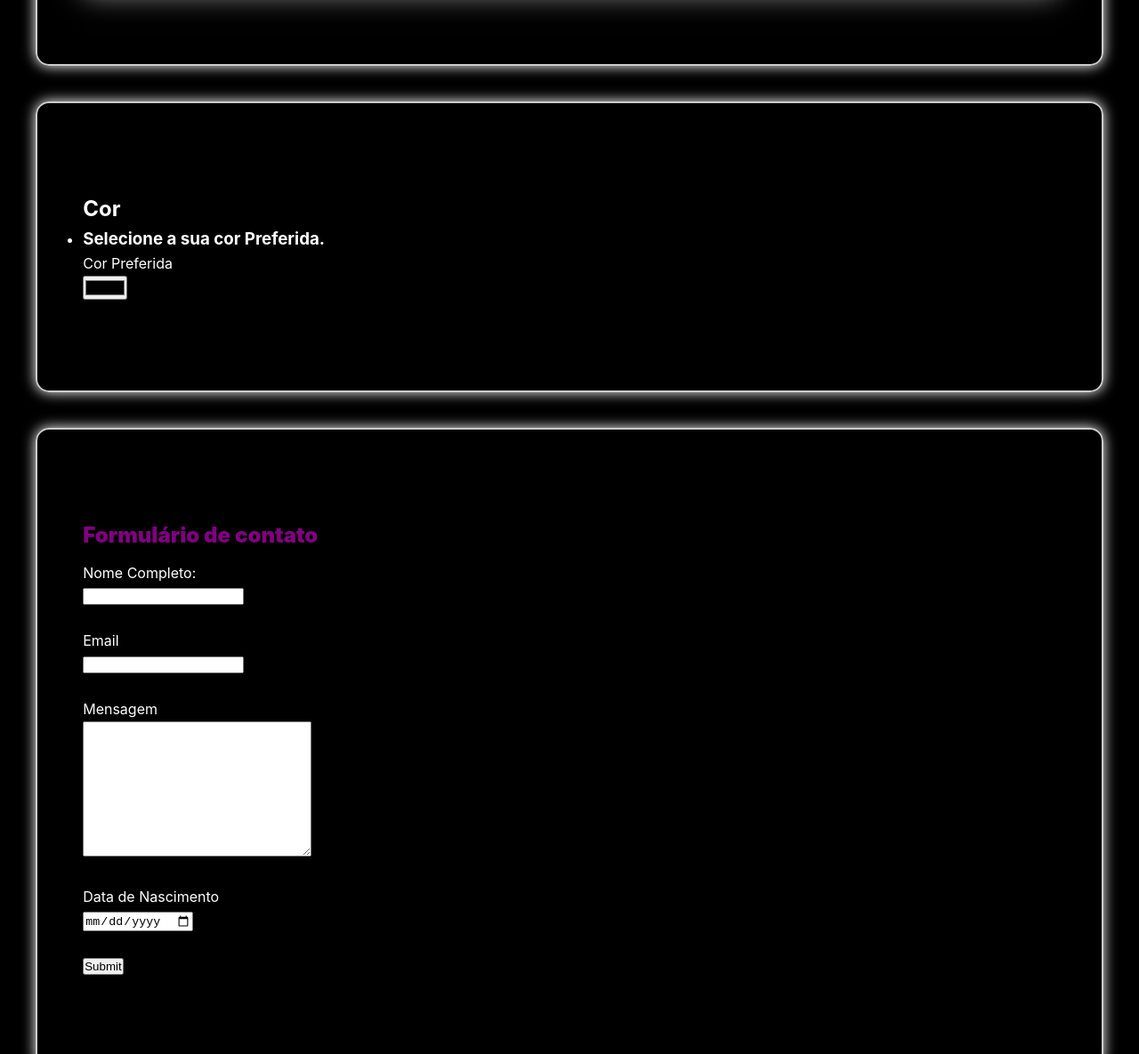
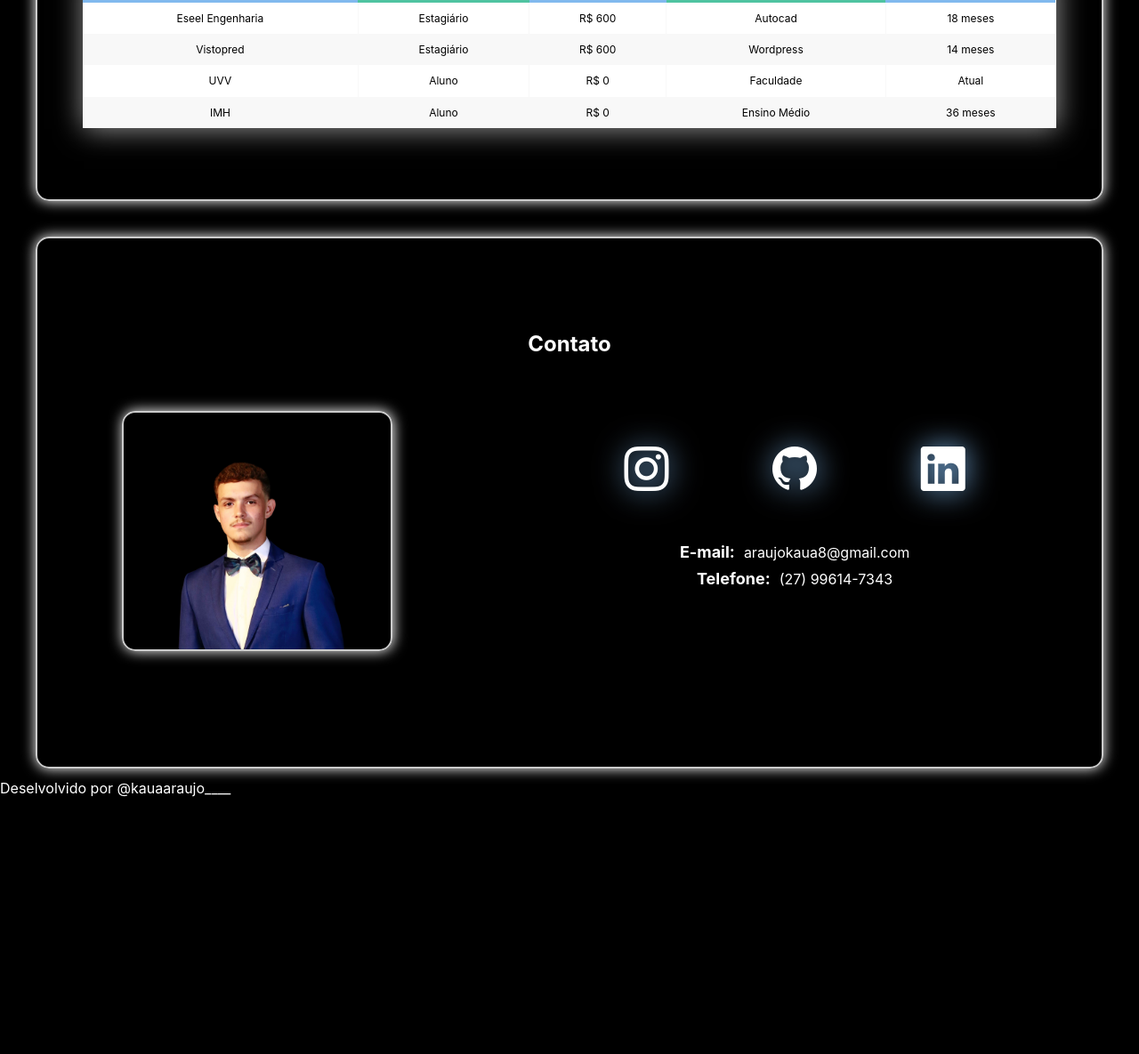
Before and after one commit to KauaAraujodS/portifolio, a plain HTML site: page index.html in a window 1280 px wide. Shown: the part 1809-2994 px from the top of the page at 89% size. After the commit the page ends 2709 px from the top, so only its background shows below. Drawn offline with nearby package versions, Linux system fonts and the light colour scheme.

Commit message:
atualizado

```diff
--- a/index.css
+++ b/index.css
@@ -216,11 +216,19 @@ main .Habilidades .flex {
 }
 
 .caixahabilidades {
+    display: grid;
+    justify-content: space-around;
+    align-items: center;
+    max-width: 180px;
+    min-width: 180px ;
+    min-height: 250px;
     padding: 10px 4%;
     border-radius: 15px;
     cursor: pointer;
     box-shadow: 0px 0px 15px white;
 }
+
+
 
 main .caixahabilidades:hover {
     color: rgb(129, 185, 238);
@@ -307,8 +315,10 @@ main .caixahabilidades:hover {
 
 /*  ACABOU TABALA ESTILO E EXPERIENCIAS */
 
+/*COMECA CONTACT*/
 
-#cor {
+#contact{
+    max-height: 800px;
     padding: 100px 4%;
     margin: 40px;
     border: 2px solid #ccc;
@@ -316,24 +326,113 @@ main .caixahabilidades:hover {
     box-shadow: 0px 0px 15px white;
 }
 
-#formulario {
-    padding: 100px 4%;
-    margin: 40px;
+#contato-text{
+    display: flex;
+    align-items: center;
+    justify-content: center;
+}
+
+.content-ctt{
+
+    display: flex;
+    justify-content: space-between;
+    padding: 30px 4%;
+}
+
+#caixa-foto{
+    display: flex;
     border: 2px solid #ccc;
     border-radius: 15px;
-    box-shadow: 0px 0px 15px white;
+    box-shadow: 1px 0px 15px white;
 }
+
+#conteudo{
+    display: grid;
+    width: 500px;
+}
+
+#redes-sociais{
+    display: flex;
+    align-items: center;
+    justify-content: space-around;
+}
+
+#insta{
+    color: white;
+    font-size: 50px;
+}
+
+#insta i{
+    color: white;
+    filter: drop-shadow(1px 1px 16px rgba(129, 185, 238, 1));
+}
+
+#git{
+    color: white;
+    font-size: 50px;
+}
+
+#git i{
+    color: white;
+    filter: drop-shadow(1px 1px 16px rgba(129, 185, 238, 1));
+}
+
+#link{
+    color: white;
+    font-size: 50px;
+}
+
+#link i{
+    color: white;
+    filter: drop-shadow(1px 1px 16px rgba(129, 185, 238, 1));
+}
+
+#outras-formas{
+    display: grid;
+    align-items: center;
+    justify-content: center;
+    min-width: 500px;
+}
+
+#e-mails {
+    display: flex;
+    align-items: center;
+    justify-content: center;
+    margin-bottom: -25px;
+}
+
+#e-mails h1{
+    font-size: 18px;
+    margin-right: 10px;
+}
+
+#telefone{
+    display: flex;
+    align-items: center;
+    justify-content: center;
+}
+
+#telefone h1{
+    font-size: 18px;
+    margin-right: 10px;
+}
+
+
+
+
+
+
+
+
+
+
+
+
 
 #Sobre h2,
 #Habilidades h2,
-#Contato,
+#contact,
 #cor,
 #formulario h2 {
     margin-bottom: 10px;
 }
-
-
-#footer {
-    justify-content: center;
-    align-items: center;
-}
--- a/index.html
+++ b/index.html
@@ -71,55 +71,53 @@
                 <div class="flex">
                     <div class="caixahabilidades">
                         <i class="bi bi-filetype-html"></i>
-                        <h2>Html</h2>
+                        <h2>HTML</h2>
                         <p>Básico</p>
                     </div>
                     <div class="caixahabilidades">
                         <i class="bi bi-wordpress"></i>
-                        <h2>Wordpress</h2>
+                        <h2>WORDPRESS</h2>
                         <p>Intermediário</p>
                     </div>
                     <div class="caixahabilidades">
                         <i class="bi bi-file-earmark-word"></i>
-                        <h2>Word</h2>
+                        <h2>WORD</h2>
                         <p>Intermediário</p>
                     </div>
                     <div class="caixahabilidades">
-                        <i class="bi bi-file-earmark-word"></i>
-                        <h2>Word</h2>
+                        <i class="bi bi-file-earmark-excel"></i>
+                        <h2>EXCEL</h2>
                         <p>Intermediário</p>
                     </div>
                 </div>
                 <br>
                 <div class="flex">
                     <div class="caixahabilidades">
-                        <i class="bi bi-filetype-html"></i>
-                        <h2>Html</h2>
+                        <i class="bi bi-filetype-sql"></i>
+                        <h2>SQL</h2>
                         <p>Básico</p>
                     </div>
                     <div class="caixahabilidades">
-                        <i class="bi bi-wordpress"></i>
-                        <h2>Wordpress</h2>
+                        <i class="bi bi-filetype-css"></i>
+                        <h2>CSS</h2>
                         <p>Intermediário</p>
                     </div>
                     <div class="caixahabilidades">
-                        <i class="bi bi-file-earmark-word"></i>
-                        <h2>Word</h2>
-                        <p>Intermediário</p>
+                        <i class="bi bi-phone"></i>
+                        <h2>DEV MOBILE</h2>
+                        <p>Básico</p>
                     </div>
                     <div class="caixahabilidades">
-                        <i class="bi bi-file-earmark-word"></i>
-                        <h2>Word</h2>
-                        <p>Intermediário</p>
+                        <i class="bi bi-filetype-py"></i>
+                        <h2>PY</h2>
+                        <p>Básico</p>
                     </div>
                 </div>
             </section>
-
-
-
-
             <section id="table-exp">
-                <div id="text-exp"><h1>Experiencias</h1></div>
+                <div id="text-exp">
+                    <h1>Experiências</h1>
+                </div>
                 <div class="experiencias">
                     <table class="table">
                         <thead>
@@ -133,7 +131,7 @@
                         </thead>
                         <tbody>
                             <tr>
-                            <td>Essel Engenharia</td>
+                                <td>Eseel Engenharia</td>
                                 <td>Estagiário</td>
                                 <td>R$ 600</td>
                                 <td>Autocad</td>
@@ -165,60 +163,45 @@
                 </div>
             </section>
 
+            <section id="contact">
+                <div id="contato-text">
+                    <h1>Contato</h1>
+                </div>
+                <br>
+                <div class="content-ctt">
+                    <div id="caixa-foto">
+                        <img src="imagem/kaua6.png" alt="" width="300px">
+                    </div>
+                    <div id="conteudo">
+                        <div id="redes-sociais">
+                            <div id="insta">
+                                <a href="https://www.instagram.com/kauaaraujo____/" id="instagram"><i
+                                        class="bi bi-instagram"></i></a>
+                            </div>
+                            <div id="git">
+                                <a href="https://github.com/KauaAraujodS" id="Git"><i
+                                        class="bi bi-github"></i></a>
+                            </div>
+                            <div id="link">
+                                <a href="https://www.linkedin.com/in/kauã-araujo-undefined-59476a2bb/" id="Link"><i
+                                        class="bi bi-linkedin"></i></a>
+                            </div>
+                        </div>
 
+                        <div id="outras-formas">
+                            <div id="e-mails">
+                                <h1>E-mail:</h1>
+                                <p>araujokaua8@gmail.com</p>
+                            </div>
+                            <div id="telefone">
+                                <h1>Telefone:</h1>
+                                <p>(27) 99614-7343</p>
+                            </div>
 
-
-
-
-
-
-
-
-
-
-
-
-
-
-
-
-
-
-
-
-
-
-
-
-
-
-
-
-
-
-
-
-
-
-
-
-
-
-
-
-
-            <section id="cor">
-                <h2>Cor</h2>
-                <ul>
-                    <li>
-                        <h3>Selecione a sua cor Preferida.</h3>
-                    </li>
-                </ul>
-                <label for="cor">Cor Preferida</label><br>
-                <input type="color"><br>
+                        </div>
+                        <div id="form"></div>
             </section>
-
-            <section id="formulario">
+            <!-- <section id="formulario">
                 <div class="tac">
                     <h2 style="color:purple;font-weight:900;">Formulário de contato</h2>
                     <form action="">
@@ -230,18 +213,14 @@
                         <textarea name="mensagem" cols="30" rows="10"></textarea><br><br>
                         <label for="Data de Nascimento"> Data de Nascimento</label><br>
                         <input type="date" name="dob"><br><br>
-
-
                         <input type="submit" value="Submit">
                     </form>
                 </div>
-            </section>
+            </section>-->
         </div>
     </main>
 </body>
 <footer>
     <p>Deselvolvido por @kauaaraujo____</p>
 </footer>
-
-
 </html>
```
Lines whose indentation alone changed are shown as unchanged.
